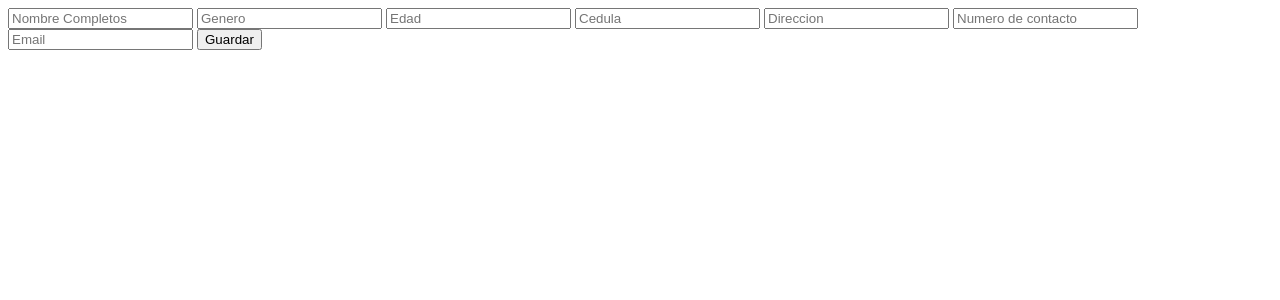
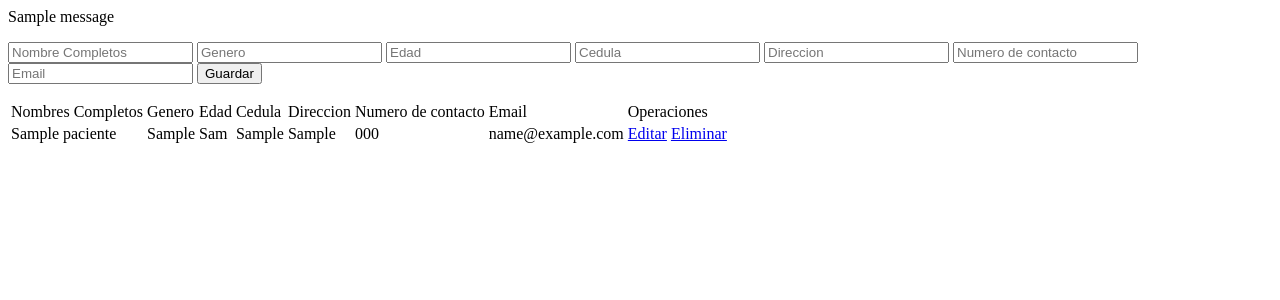
Before and after one commit to josephinoo/covid19EC, a Flask app: page / in a window 1280 px wide. Shown: the top 300 px of the page. Run offline with Flask 2, Linux system fonts and the light colour scheme; tables that the repository leaves empty hold one stand-in row (values such as "Sample post"); one stand-in notice (Sample message) is shown.

Commit message:
dtabases

```diff
--- a/backend/REST-API/App.py
+++ b/backend/REST-API/App.py
@@ -1,4 +1,4 @@
-from flask import Flask,render_template,request
+from flask import Flask,render_template,request,redirect,url_for,flash
 from flaskext.mysql import MySQL
 
 
@@ -11,7 +11,12 @@ mysql = MySQL()
 mysql.init_app(app)
 @app.route('/')
 def index():
-    return render_template('index.html')
+    conn = mysql.connect()
+    cursor = conn.cursor()
+    cursor.execute('SELECT*FROM pacientes')
+    data=cursor.fetchall()
+    conn.commit()
+    return render_template('index.html',pacientes=data)
 @app.route('/add_paciente' ,methods=['POST'])
 def add_paciente():
     if request.method=='POST':
@@ -26,13 +31,20 @@ def add_paciente():
         email=request.form['email']
         cursor.execute('INSERT INTO covid19.pacientes(nombresCompletos,genero,edad,cedula,direccion,contactNumber,email) VALUES(%s,%s,%s,%s,%s,%s,%s)',(nombresCompletos,genero,edad,cedula,direccion,contactNumber,email))
         conn.commit()
-        return 'recived'
+        flash('Contacto Agregado')
+        return redirect(url_for('index'))
 
 @app.route('/editPaciente')
-def editPaciente():
+def get_paciente():
     return 'edit'
-@app.route('/delete')
-def deletePaciente():
-    return "eliminado "
+@app.route('/delete/<string:id>')
+def deletePaciente(id):
+    conn = mysql.connect()
+    cursor = conn.cursor()
+    cursor.execute("DELETE FROM pacientes WHERE pacienteNumber={0}".format(id))
+    conn.commit()
+    flash('Contacto Eliminado')
+    return redirect(url_for('index'))
 if __name__=='__main__':
+    app.secret_key = 'super secret key'
     app.run(port=3000, debug=True)
--- a/backend/REST-API/templates/index.html
+++ b/backend/REST-API/templates/index.html
@@ -1,3 +1,10 @@
+{% with messages = get_flashed_messages() %}
+{% if messages %}
+{% for message in messages %}
+   <p> {{ message }}</p>
+{% endfor %}
+{% endif %}
+{% endwith %}
 <form action="/add_paciente" method="POST" >
 
     <input type="text" name="nombresCompletos" placeholder="Nombre Completos" >
@@ -13,3 +20,35 @@
     </button>
 
 </form>
+
+<table>
+    <thead>
+        <tr>
+            <td>Nombres Completos</td>
+            <td>Genero </td>
+            <td>Edad</td>
+            <td>Cedula</td>
+            <td>Direccion</td>
+            <td>Numero de contacto</td>
+            <td>Email</td>
+            <td>Operaciones</td>
+        </tr>
+    </thead>
+<tbody>
+        {% for paciente in pacientes %}
+        <tr>
+            <td>{{paciente.1}}</td>
+            <td>{{paciente.2}}</td>
+            <td>{{paciente.3}}</td>
+            <td>{{paciente.4}}</td>
+            <td>{{paciente.5}}</td>
+            <td>{{paciente.6}}</td>
+            <td>{{paciente.7}}</td>
+            <td>
+               <a href="/editPaciente/{{paciente.0}}">Editar</a>
+               <a href="/delete/{{paciente.0}}">Eliminar</a>
+            </td>
+        </tr>
+        {% endfor %}
+</tbody>
+</table>
```
Also changed, not shown: backend/REST-API/templates/editPacientes.html (added).
